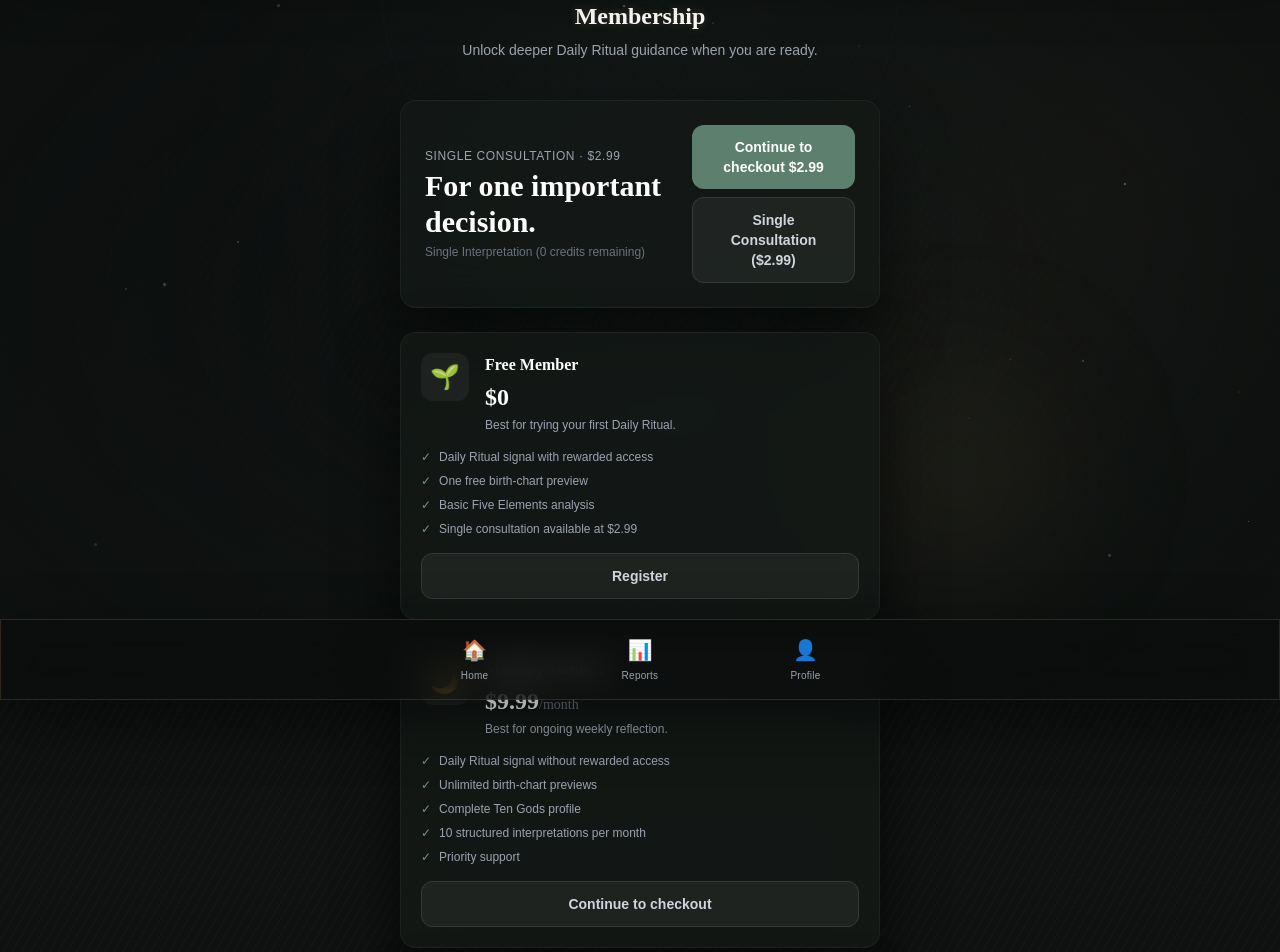
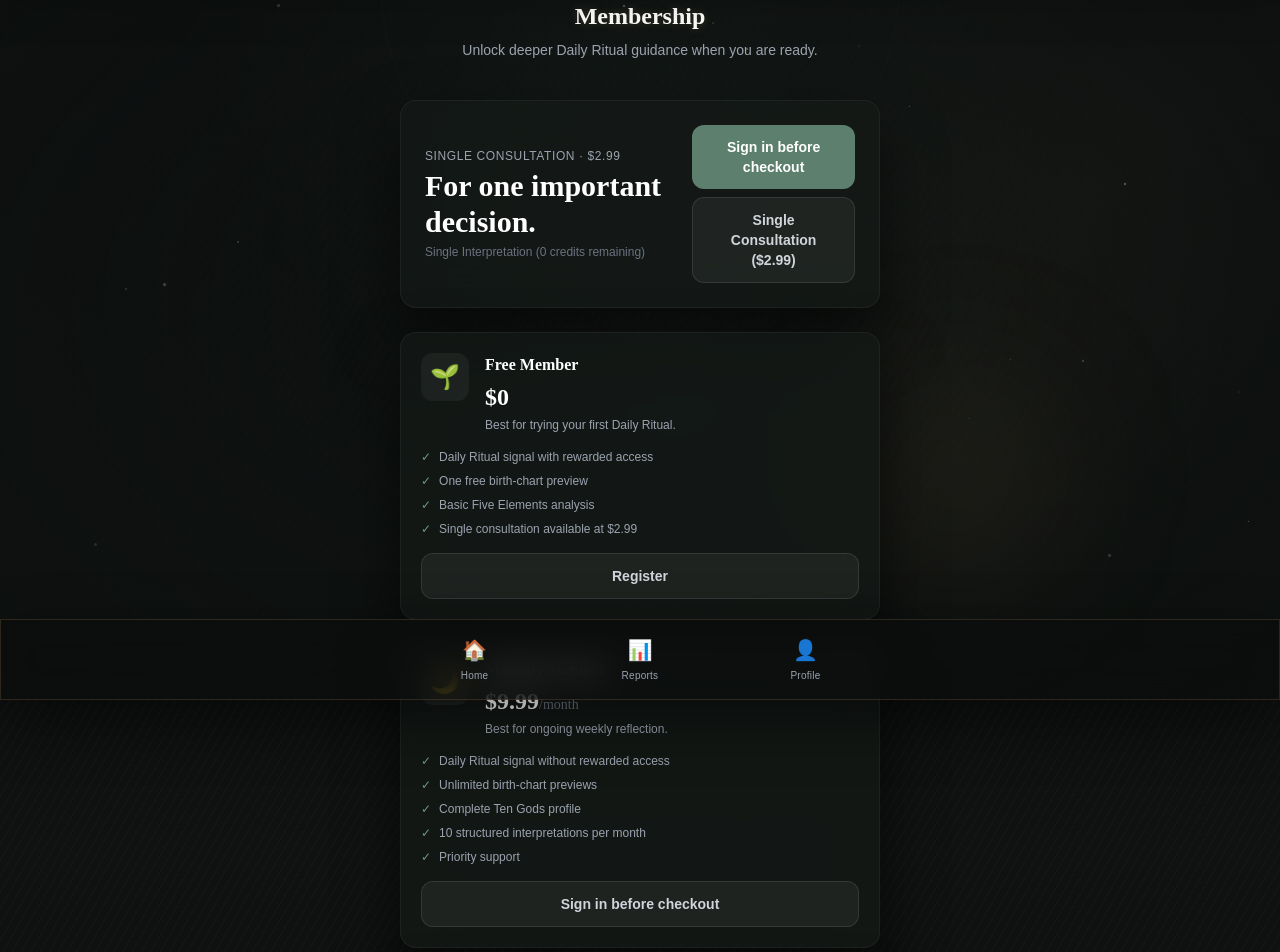
Before and after one commit to jinweijun999-lang/yishun, a Next.js app: page /membership in a window 1280 px wide. Shown: the part 100-1052 px from the top of the page. Built offline with nearby package versions, Linux system fonts and the light colour scheme; no server answers.

Commit message:
fix: require login before checkout

```diff
--- a/app/membership/page.tsx
+++ b/app/membership/page.tsx
@@ -54,7 +54,13 @@ export default function MembershipPage() {
     loadProfile();
   }, []);
 
+  const requireAuthHref = `/login?returnTo=${encodeURIComponent("/membership")}`;
+
   const handleBuyCredit = async () => {
+    if (!profile) {
+      router.push(requireAuthHref);
+      return;
+    }
     setIsBuying(true);
     setBuySuccess("");
     try {
@@ -240,12 +246,18 @@ export default function MembershipPage() {
                 </p>
               </div>
               <div className="space-y-2">
+                {profile ? (
                   <StripeCheckoutButton
                     product="consultation_single"
                     className="w-full px-6 py-3 rounded-xl bg-secondary/80 text-white font-semibold text-sm hover:bg-secondary transition-colors"
                   >
-                  Continue to checkout $2.99
+                    {isEnglish ? "Continue to checkout $2.99" : "继续结账 $2.99"}
                   </StripeCheckoutButton>
+                ) : (
+                  <a href={requireAuthHref} className="block w-full px-6 py-3 rounded-xl bg-secondary/80 text-center text-white font-semibold text-sm hover:bg-secondary transition-colors">
+                    {isEnglish ? "Sign in before checkout" : "登录后再结账"}
+                  </a>
+                )}
                 <button
                   onClick={handleBuyCredit}
                   disabled={isBuying}
@@ -311,6 +323,7 @@ export default function MembershipPage() {
                   </ul>
 
                   {tier.checkoutProduct ? (
+                    profile ? (
                       <StripeCheckoutButton
                         product={tier.checkoutProduct}
                         disabled={tier.disabled}
@@ -322,6 +335,18 @@ export default function MembershipPage() {
                       >
                         {tier.cta}
                       </StripeCheckoutButton>
+                    ) : (
+                      <a
+                        href={requireAuthHref}
+                        className={`block w-full text-center px-4 py-3 rounded-xl font-semibold text-sm transition-colors ${
+                          tier.highlight
+                            ? "bg-secondary/80 text-white hover:bg-secondary"
+                            : "bg-white/5 text-gray-300 hover:bg-white/10 border border-white/10"
+                        }`}
+                      >
+                        {isEnglish ? "Sign in before checkout" : "登录后再结账"}
+                      </a>
+                    )
                   ) : (
                     <a
                       href={tier.ctaHref}
```
Lines whose indentation alone changed are shown as unchanged.
